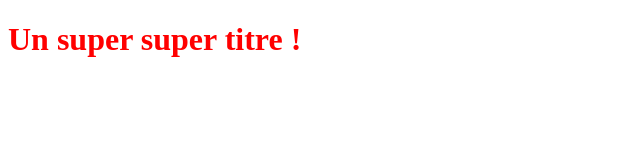
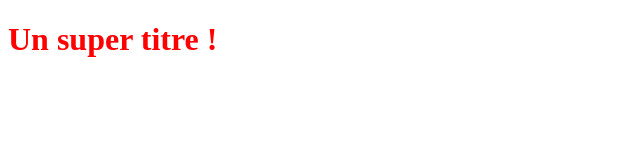
Before and after one commit to PaulineHub/OpenClassRoom, a plain HTML site: page index.html in a window 1280 px wide. Shown: the whole page, without its empty margins (0-640 px from the left). Drawn offline with Linux system fonts and the light colour scheme.

Commit message:
Modification du titre H1

```diff
--- a/index.html
+++ b/index.html
@@ -5,6 +5,6 @@
     <link rel="stylesheet" type="text/css" href="styles.css">
 </head>
 <body>
-    <h1>Un super super titre !</h1>
+    <h1>Un super titre !</h1>
 </body>
 </html>
```
